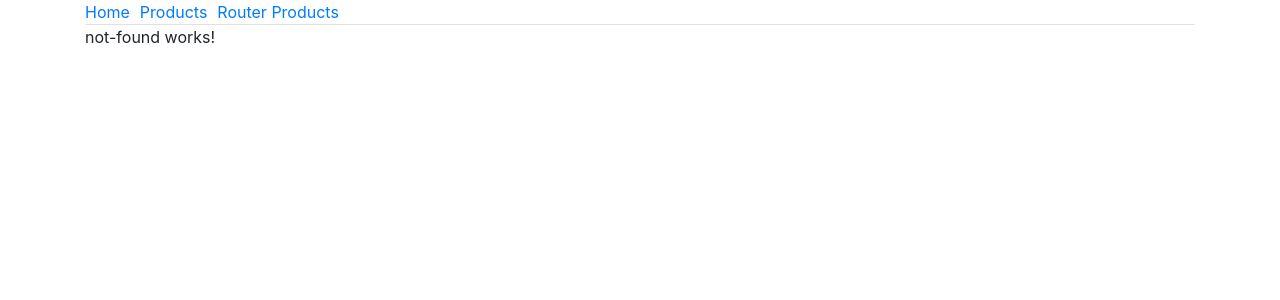
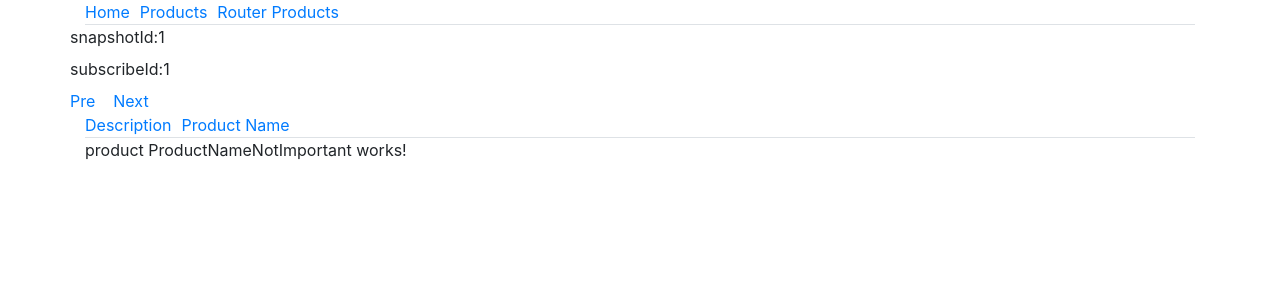
Before and after one commit to FredJiangFei/AngularDemo, an Angular app in the folder router-demo/: page /products/1/ProductNameNotImportant in a window 1280 px wide. Shown: the top 300 px of the page. Built offline with nearby package versions, Linux system fonts and the light colour scheme.

Commit message:
Load children router

```diff
--- a/router-demo/src/app/app.module.ts
+++ b/router-demo/src/app/app.module.ts
@@ -8,6 +8,8 @@ import { HomeComponent } from './home/home.component';
 import { ProductsComponent } from './products/products.component';
 import { NotFoundComponent } from './not-found/not-found.component';
 import { ProductComponent } from './product/product.component';
+import { ProductNameComponent } from './product/product-name/product-name.component';
+import { ProductDescComponent } from './product/product-desc/product-desc.component';
 
 
 @NgModule({
@@ -16,7 +18,9 @@ import { ProductComponent } from './product/product.component';
     HomeComponent,
     ProductsComponent,
     NotFoundComponent,
-    ProductComponent
+    ProductComponent,
+    ProductNameComponent,
+    ProductDescComponent
   ],
   imports: [
     BrowserModule,
--- /dev/null
+++ b/router-demo/src/app/product/product-desc/product-desc.component.html
@@ -0,0 +1,3 @@
+<p>
+  product-desc works!
+</p>
--- /dev/null
+++ b/router-demo/src/app/product/product-desc/product-desc.component.ts
@@ -0,0 +1,15 @@
+import { Component, OnInit } from '@angular/core';
+
+@Component({
+  selector: 'app-product-desc',
+  templateUrl: './product-desc.component.html',
+  styleUrls: ['./product-desc.component.css']
+})
+export class ProductDescComponent implements OnInit {
+
+  constructor() { }
+
+  ngOnInit() {
+  }
+
+}
--- /dev/null
+++ b/router-demo/src/app/product/product-name/product-name.component.html
@@ -0,0 +1,3 @@
+<p>
+  product {{name}} works!
+</p>
--- /dev/null
+++ b/router-demo/src/app/product/product-name/product-name.component.ts
@@ -0,0 +1,18 @@
+import { Component, OnInit } from '@angular/core';
+import { ActivatedRoute } from '@angular/router';
+
+@Component({
+  selector: 'app-product-name',
+  templateUrl: './product-name.component.html',
+  styleUrls: ['./product-name.component.css']
+})
+export class ProductNameComponent implements OnInit {
+  name: string;
+
+  constructor(private activedRouter: ActivatedRoute) { }
+
+  ngOnInit() {
+    this.name = this.activedRouter.snapshot.params['name'];
+  }
+
+}
--- a/router-demo/src/app/product/product.component.html
+++ b/router-demo/src/app/product/product.component.html
@@ -14,3 +14,14 @@
     &nbsp;&nbsp;&nbsp;&nbsp;
     <a href="#" (click)="goNext()">Next</a>
 </div>
+
+
+<ul class="nav nav-tabs">
+    <li role="presentation" class="active">
+        <a [routerLink]="['./']">Description</a>
+    </li>
+    <li role="presentation">
+        <a [routerLink]="['./','ProductNameNotImportant']">Product Name</a>
+    </li>
+  </ul>
+  <router-outlet></router-outlet>
--- a/router-demo/src/app/product/product.component.ts
+++ b/router-demo/src/app/product/product.component.ts
@@ -1,4 +1,4 @@
-import { Component, OnInit } from '@angular/core';
+import { Component, OnInit, Input } from '@angular/core';
 import { ActivatedRoute, Params, Router } from '@angular/router';
 
 @Component({
```
Also changed, not shown: router-demo/src/app/app-routing.module.ts (+9 -1 lines), router-demo/src/app/product/product-desc/product-desc.component.css (added), router-demo/src/app/product/product-name/product-name.component.css (added), 2 other files (tests, documents, lock files or other folders).
